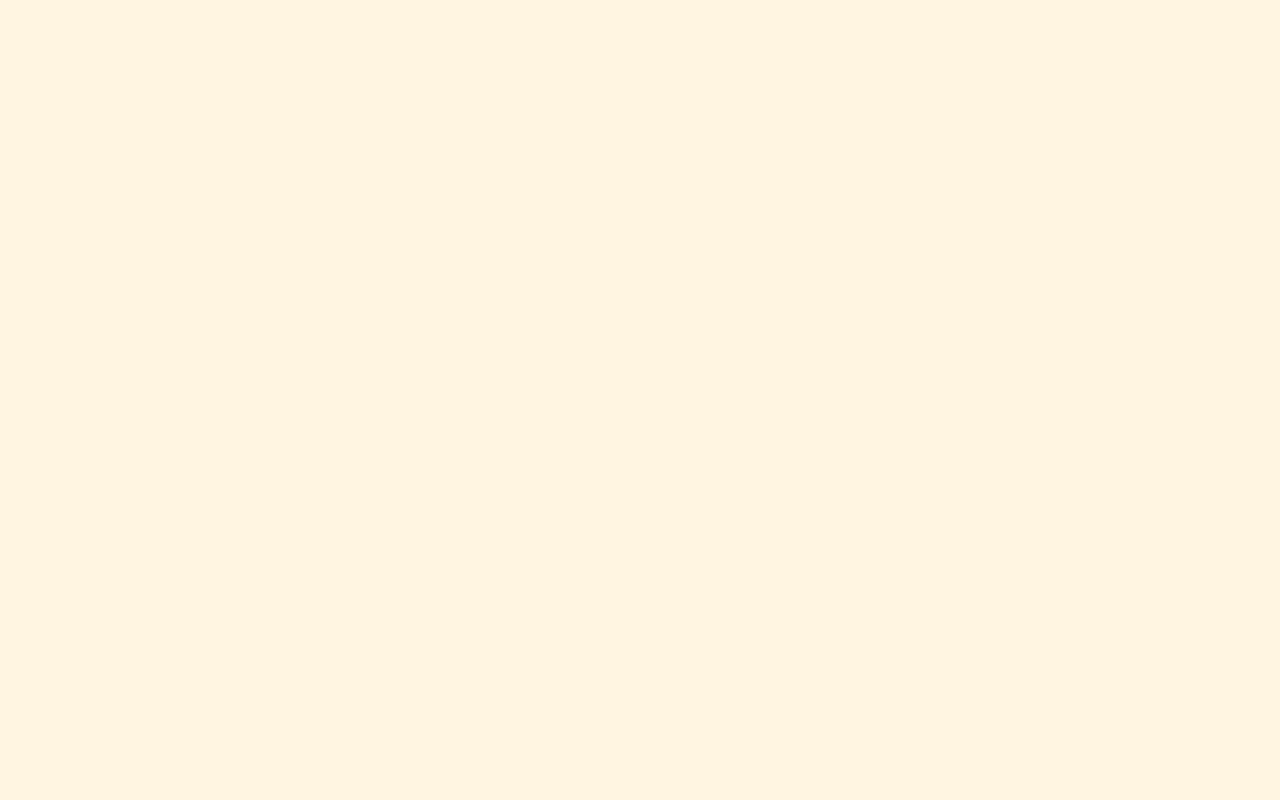
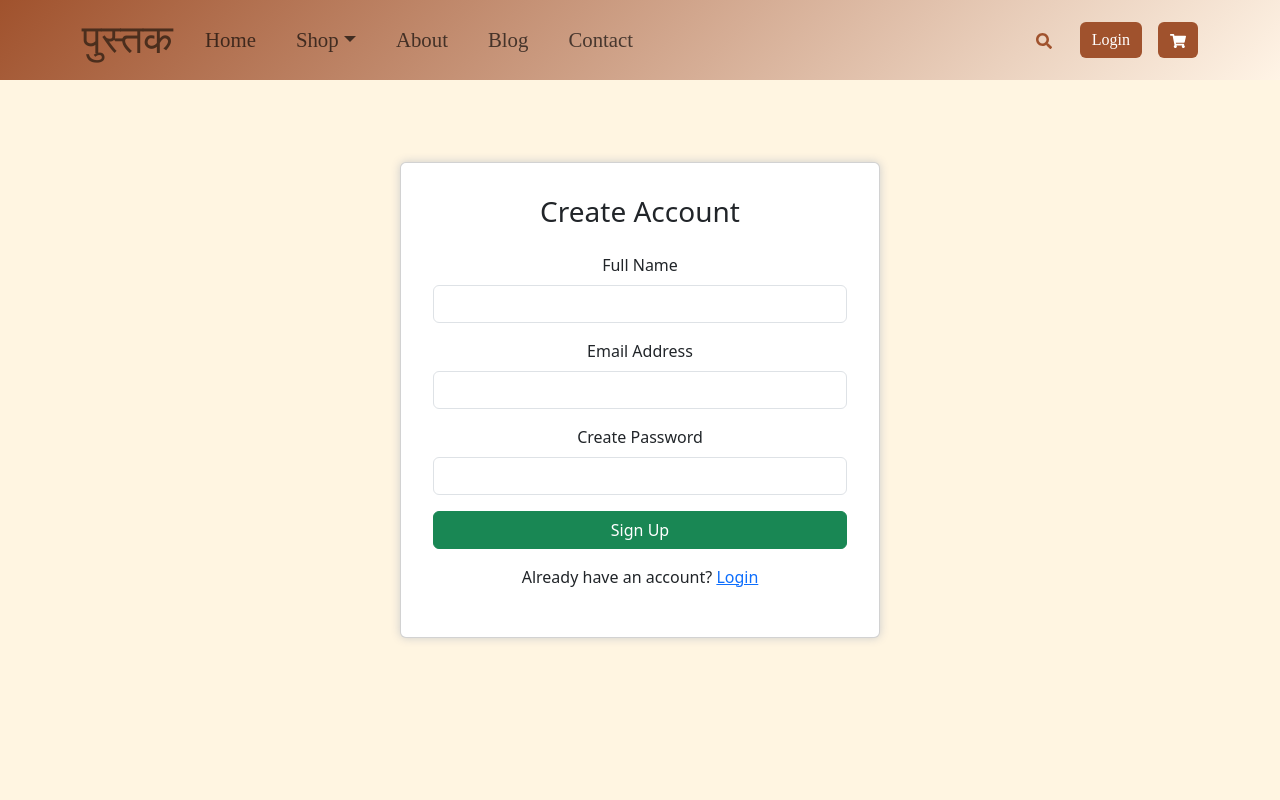
Before and after one commit to Rupal1994/Bookshop, a React (Vite) app: page /signup in a window 1280 px wide. Before the commit this address had no page. Shown: the top 800 px of the page. Built offline with nearby package versions, Linux system fonts and the light colour scheme; a web font is replaced by a local one.

Commit message:
Login and sign up page created

```diff
--- a/src/App.jsx
+++ b/src/App.jsx
@@ -14,25 +14,30 @@ import ContactUs from './pages/ContactUs'
 import Blog from './pages/Blog'
 import SingleBlog from './pages/SingleBlog'
 import SearchBook from './pages/SearchBook'
+import Login from './pages/Login';
+import SignUp from './pages/SignUp';
+
 
 function App() {
 
   return (
     <>
-      <ScrollToTop/>
+      <ScrollToTop />
       <Routes>
         <Route path='/' element={<Layout />}>
           <Route index element={<Home />} />
           <Route path='/AllBooks' element={<AllBooks />} />
-          <Route path='/product/:id' element={<ProductDetail/>}/>
-          <Route path='/CartPage' element={<CartPage/>}/>
-          <Route path='/CategoryPage/:categoryName' element={<CategoryPage/>}/>
-          <Route path='/OrderComplete' element={<OrderComplete/>}/>
-          <Route path='/AboutUs' element={<AboutUs/>}/>
-          <Route path='/ContactUs' element={<ContactUs/>}/>
-          <Route path='/Blog' element={<Blog/>}/>
-          <Route path='/blog/:id' element={<SingleBlog/>}/>
-          <Route path='/SearchBook' element={<SearchBook/>}/>
+          <Route path='/product/:id' element={<ProductDetail />} />
+          <Route path='/CartPage' element={<CartPage />} />
+          <Route path='/CategoryPage/:categoryName' element={<CategoryPage />} />
+          <Route path='/OrderComplete' element={<OrderComplete />} />
+          <Route path='/AboutUs' element={<AboutUs />} />
+          <Route path='/ContactUs' element={<ContactUs />} />
+          <Route path='/Blog' element={<Blog />} />
+          <Route path='/blog/:id' element={<SingleBlog />} />
+          <Route path='/SearchBook' element={<SearchBook />} />
+          <Route path="/login" element={<Login />} />
+          <Route path="/signup" element={<SignUp />} />
         </Route>
       </Routes>
     </>
--- a/src/components/NavbarBook.jsx
+++ b/src/components/NavbarBook.jsx
@@ -4,12 +4,15 @@ import { Link, useNavigate } from 'react-router-dom';
 import { FaSearch, FaTimes, FaShoppingCart } from 'react-icons/fa';
 import './navbar.css';
 import { CartContext } from '../context/CartContext';
-import {SearchContext} from '../context/SearchContext'
+import { SearchContext } from '../context/SearchContext'
 import { Products } from '../../database';
+import { AuthContext } from '../context/AuthContext'
 
 export default function NavbarBook() {
 
-  const {searchQuery,setSearchQuery} = useContext(SearchContext)
+  const { currentUser, logout } = useContext(AuthContext)
+  const firstName = currentUser?.name?.split(' ')[0] || '';
+  const { searchQuery, setSearchQuery } = useContext(SearchContext)
   const [searchOpen, setSearchOpen] = useState(false);
   const inputRef = useRef(null);
   const [expanded, setExpanded] = useState(false);
@@ -35,7 +38,7 @@ export default function NavbarBook() {
   const handleSearchSubmit = (e) => {
     e.preventDefault();
     // console.log('Searching:', searchQuery);
-    if(searchQuery.trim !== '')
+    if (searchQuery.trim !== '')
       navigate('/Allbooks')
   };
 
@@ -96,7 +99,19 @@ export default function NavbarBook() {
               </Button>
             </Form>
 
-            <Button size="md" className="login-btn" style={{ backgroundColor: '#a0522d', color: 'white', border: 'none' }}>Login</Button>
+            {currentUser ? (
+              <>
+                <Nav.Link as={Link} to="/profile">Hello, {firstName}</Nav.Link>
+                <Button variant="outline-light" onClick={logout}>Logout</Button>
+              </>
+            ) : (
+              <Button size="md" className="login-btn"
+                style={{ backgroundColor: '#a0522d', color: 'white', border: 'none' }}
+                as={Link}
+                to="/Login">
+                Login
+              </Button>
+            )}
 
             <Button size="md" as={Link} to="/CartPage"
               style={{ backgroundColor: '#a0522d', border: 'none' }}
--- /dev/null
+++ b/src/context/AuthContext.jsx
@@ -0,0 +1,4 @@
+
+import React, { createContext } from 'react';
+
+export const AuthContext = createContext();
--- /dev/null
+++ b/src/context/AuthProvider.jsx
@@ -0,0 +1,29 @@
+import React, { useState, useEffect } from 'react';
+import { AuthContext } from './AuthContext';
+
+
+export const AuthProvider = ({ children }) => {
+  const [currentUser, setCurrentUser] = useState(null);
+
+  // Load user from localStorage on page refresh
+  useEffect(() => {
+    const storedUser = JSON.parse(localStorage.getItem('currentUser'));
+    if (storedUser) setCurrentUser(storedUser);
+  }, []);
+
+  const login = (user) => {
+    setCurrentUser(user);
+    localStorage.setItem('currentUser', JSON.stringify(user));
+  };
+
+  const logout = () => {
+    setCurrentUser(null);
+    localStorage.removeItem('currentUser');
+  };
+
+  return (
+    <AuthContext.Provider value={{ currentUser, login, logout }}>
+      {children}
+    </AuthContext.Provider>
+  );
+};
--- a/src/main.jsx
+++ b/src/main.jsx
@@ -9,13 +9,16 @@ import {CartProvider} from './context/CartProvider'
 import { SearchContext } from './context/SearchContext'
 import {SearchProvider} from './context/SearchProvider'
 import 'bootstrap-icons/font/bootstrap-icons.css'
+import { AuthProvider } from './context/AuthProvider.jsx'
 
 createRoot(document.getElementById('root')).render(
   // <StrictMode>
   <BrowserRouter>
   <CartProvider>
   <SearchProvider>
+    <AuthProvider>
     <App />
+    </AuthProvider>
   </SearchProvider>
   </CartProvider>
   </BrowserRouter>
--- /dev/null
+++ b/src/pages/Login.jsx
@@ -0,0 +1,55 @@
+import React, { useState, useContext } from 'react';
+import { Form, Button, Card, Container } from 'react-bootstrap';
+import { useNavigate, Link } from 'react-router-dom';
+import { AuthContext } from '../context/AuthContext';
+
+export default function Login() {
+  const [form, setForm] = useState({ email: '', password: '' });
+  const { login } = useContext(AuthContext);
+  const navigate = useNavigate();
+
+  const handleChange = (e) => {
+    setForm({ ...form, [e.target.name]: e.target.value });
+  };
+
+  const handleSubmit = (e) => {
+    e.preventDefault();
+    const users = JSON.parse(localStorage.getItem('users')) || [];
+    const user = users.find(
+      (u) => u.email === form.email && u.password === form.password
+    );
+
+    if (user) {
+      login(user);
+      navigate('/');
+    } else {
+      alert('Invalid Email or Password!');
+    }
+  };
+
+  return (
+    <Container className="d-flex justify-content-center align-items-center vh-100">
+      <Card style={{ width: '28rem', padding: '2rem', boxShadow: '0 0 10px #ccc' }}>
+        <h3 className="text-center mb-4">Login</h3>
+        <Form onSubmit={handleSubmit}>
+          <Form.Group className="mb-3">
+            <Form.Label>Email address</Form.Label>
+            <Form.Control type="email" name="email" required onChange={handleChange} />
+          </Form.Group>
+
+          <Form.Group className="mb-3">
+            <Form.Label>Password</Form.Label>
+            <Form.Control type="password" name="password" required onChange={handleChange} />
+          </Form.Group>
+
+          <Button variant="warning" type="submit" className="w-100">
+            Login
+          </Button>
+        </Form>
+        <p className="text-center mt-3">
+          Don't have an account? <Link to="/signup">Create your account</Link>
+        </p>
+      </Card>
+    </Container>
+  );
+}
--- a/src/pages/OrderComplete.jsx
+++ b/src/pages/OrderComplete.jsx
@@ -4,19 +4,14 @@ import { Container, Row, Col, Button, Card, Table } from 'react-bootstrap'
 import { FaCheckCircle } from 'react-icons/fa'
 import { useLocation, useNavigate } from 'react-router-dom'
 import './OrderComplete.css'
-
 export default function OrderComplete() {
-
     const { state } = useLocation()
     const navigate = useNavigate()
-
     if (!state) {
         navigate('/');
         return null;
     }
-
     const { orderedBooks, totalAmount } = state
-
     const orderId = Math.floor(100000 + Math.random() * 900000);
     const deliveryDate = new Date();
     deliveryDate.setDate(deliveryDate.getDate() + 5);
@@ -30,7 +25,7 @@ export default function OrderComplete() {
                 <p className="lead">Your order has been placed successfully. You will receive a confirmation email shortly.</p>
 
                 <Card className="order-summary mt-4 p-4 text-start">
-                    <h5 className="mb-3">🧾 Order Summary</h5>
+                    <h5 className="mb-3"> Order Summary</h5>
                     <p><strong>Order ID:</strong> #{orderId}</p>
                     <p><strong>Estimated Delivery:</strong> {deliveryDate.toDateString()}</p>
 
@@ -52,10 +47,8 @@ export default function OrderComplete() {
                             ))}
                         </tbody>
                     </Table>
-
                     <h5 className="mt-4 text-end">Total: ₹{totalAmount}</h5>
                 </Card>
-
                 <div className="mt-4">
                     <Button variant="outline-primary" onClick={() => navigate('/')}>Continue Shopping</Button>
                 </div>
--- /dev/null
+++ b/src/pages/SignUp.jsx
@@ -0,0 +1,59 @@
+import React, { useState } from 'react';
+import { Form, Button, Card, Container } from 'react-bootstrap';
+import { useNavigate, Link } from 'react-router-dom';
+
+export default function SignUp() {
+  const [user, setUser] = useState({ name: '', email: '', password: '' });
+  const navigate = useNavigate();
+
+  const handleChange = (e) => {
+    setUser({ ...user, [e.target.name]: e.target.value });
+  };
+
+  const handleSubmit = (e) => {
+    e.preventDefault();
+    const users = JSON.parse(localStorage.getItem('users')) || [];
+
+    const emailExists = users.some((u) => u.email === user.email);
+    if (emailExists) {
+      alert('Email already registered!');
+      return;
+    }
+
+    users.push(user);
+    localStorage.setItem('users', JSON.stringify(users));
+    alert('Sign up successful!');
+    navigate('/login');
+  };
+
+  return (
+    <Container className="d-flex justify-content-center align-items-center vh-100">
+      <Card style={{ width: '30rem', padding: '2rem', boxShadow: '0 0 10px #ccc' }}>
+        <h3 className="text-center mb-4">Create Account</h3>
+        <Form onSubmit={handleSubmit}>
+          <Form.Group className="mb-3">
+            <Form.Label>Full Name</Form.Label>
+            <Form.Control type="text" name="name" required onChange={handleChange} />
+          </Form.Group>
+
+          <Form.Group className="mb-3">
+            <Form.Label>Email Address</Form.Label>
+            <Form.Control type="email" name="email" required onChange={handleChange} />
+          </Form.Group>
+
+          <Form.Group className="mb-3">
+            <Form.Label>Create Password</Form.Label>
+            <Form.Control type="password" name="password" required onChange={handleChange} />
+          </Form.Group>
+
+          <Button variant="success" type="submit" className="w-100">
+            Sign Up
+          </Button>
+        </Form>
+        <p className="text-center mt-3">
+          Already have an account? <Link to="/login">Login</Link>
+        </p>
+      </Card>
+    </Container>
+  );
+}
--- a/src/pages/TopRatedBooks.jsx
+++ b/src/pages/TopRatedBooks.jsx
@@ -42,9 +42,9 @@ export default function TopRatedBooks() {
                       <Card.Title className="book-title">{book.title}</Card.Title>
                       <Card.Text className="author-text">{book.author}</Card.Text>
                       <div className="rating-and-button">
-                        {/* <Badge bg="warning" text="dark" className="rating-badge">
+                        <Badge bg="warning" text="dark" className="rating-badge">
                           ⭐ {book.rating}/5
-                        </Badge> */}
+                        </Badge>
                         <Card.Text>₹{book.price}</Card.Text>
                       </div>
                     </div>
```
